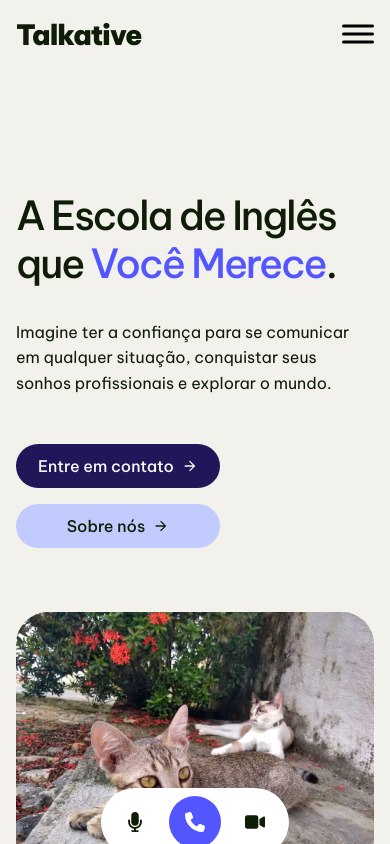
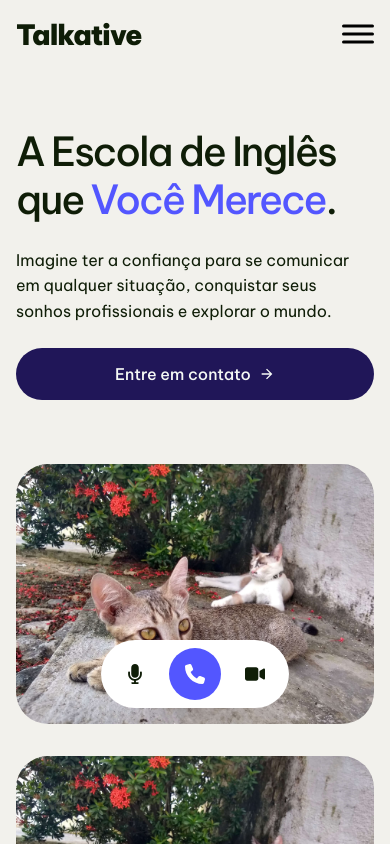
Before and after one commit to SnayderRodrigues/react-study, a React (Vite) app: page / in a window 390 px wide. Shown: the top 844 px of the page. Built offline with nearby package versions, Linux system fonts and the light colour scheme.

Commit message:
update: hero and header components responsive design

```diff
--- a/src/styles/components/_button.scss
+++ b/src/styles/components/_button.scss
@@ -3,9 +3,10 @@
 .button {
   display: flex;
   align-items: center;
+  justify-content: center;
   gap: 8px;
   width: fit-content;
-  padding: 12px 22px 12px;
+  padding: 16px 30px 16px;
   color: var(--text-color-2);
   font-weight: 500;
   background-color: var(--dark-blue);
@@ -16,10 +17,6 @@
   text-decoration: none;
   z-index: 1;
 
-  @include u.breakpoint-up(large) {
-    padding: 16px 30px 16px;
-  }
-
   &:hover {
     cursor: pointer;
     // border: 2px solid var(--bg-secondary);
--- a/src/styles/components/_header.scss
+++ b/src/styles/components/_header.scss
@@ -41,13 +41,15 @@
     position: fixed;
     left: 50%;
     transform: translateX(-50%);
-    padding: 8px;
+    padding: 2rem;
 
     @include u.breakpoint-down(small) {
       flex-direction: column;
-      gap: 2rem;
+      align-items: flex-start;
+      gap: 2.5rem;
       width: 100vw;
       height: 100vh;
+      font-size: 1.5rem;
       background-color: var(--bg-color);
       top: 50%;
       left: 50%;
--- a/src/styles/pages/home/_hero.scss
+++ b/src/styles/pages/home/_hero.scss
@@ -6,6 +6,10 @@
   justify-content: center;
   overflow: hidden;
   padding: 12rem 0;
+
+  @include u.breakpoint-down(xsmall) {
+      padding: 8rem 0;
+    }
 
   &__wrapper {
     display: flex;
@@ -27,6 +31,10 @@
         4.5rem
       );
       margin-bottom: 2rem;
+
+      @include u.breakpoint-down(xsmall) {
+        margin-bottom: 1.5rem;
+      }
     }
     p {
       font-size: 1rem;
@@ -35,22 +43,20 @@
         0.7340425531914894rem + 0.851063829787234vw,
         1.5rem
       );
-      margin-bottom: 3rem;
+      margin-bottom: 2rem;
+
+      @include u.breakpoint-down(xsmall) {
+        margin-bottom: 1.5rem;
+      }
     }
   }
   &__button-wrapper {
     display: flex;
-    gap: 2rem;
-
-    @include u.breakpoint-down(xsmall) {
-      flex-direction: column;
-      gap: 1rem;
-    }
+    gap: 1rem;
   }
   &__button {
     @include u.breakpoint-down(xsmall) {
-      justify-content: center;
-      min-width: 204px;
+      width: 100%;
     }
   }
   &__button:last-child {
@@ -60,6 +66,10 @@
     &:hover {
       color: var(--text-color-2);
       background-color: var(--accent-color);
+    }
+
+    @include u.breakpoint-down(xsmall) {
+      display: none;
     }
   }
   &__image-wrapper {
--- a/src/styles/util/_breakpoints.scss
+++ b/src/styles/util/_breakpoints.scss
@@ -7,7 +7,7 @@ $breakpoints-up: (
 );
 
 $breakpoints-down: (
-    'xsmall': f.em(499.98),
+    'xsmall': f.em(479.98),
     'small': f.em(767.98),
     'medium': f.em(899.98),
     'midlarge': f.em(1023.98),
```
